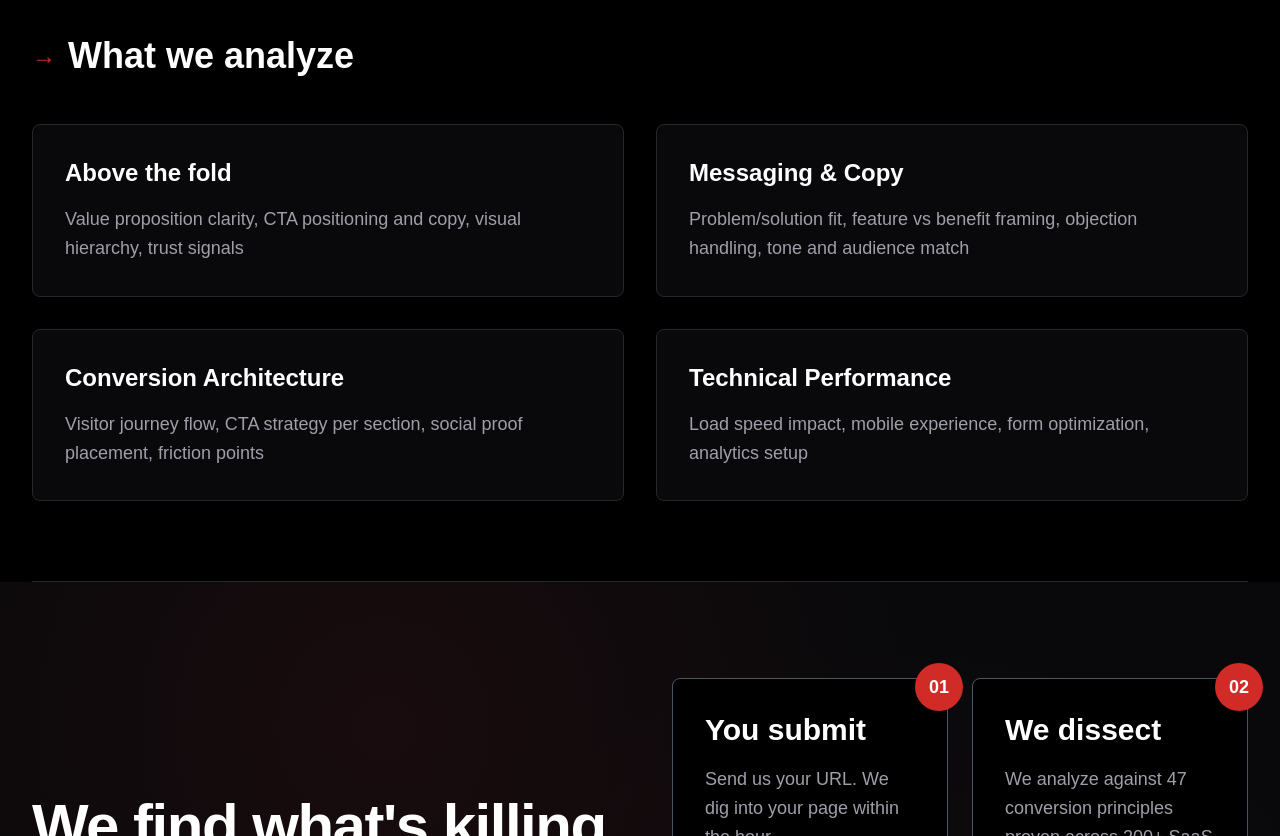
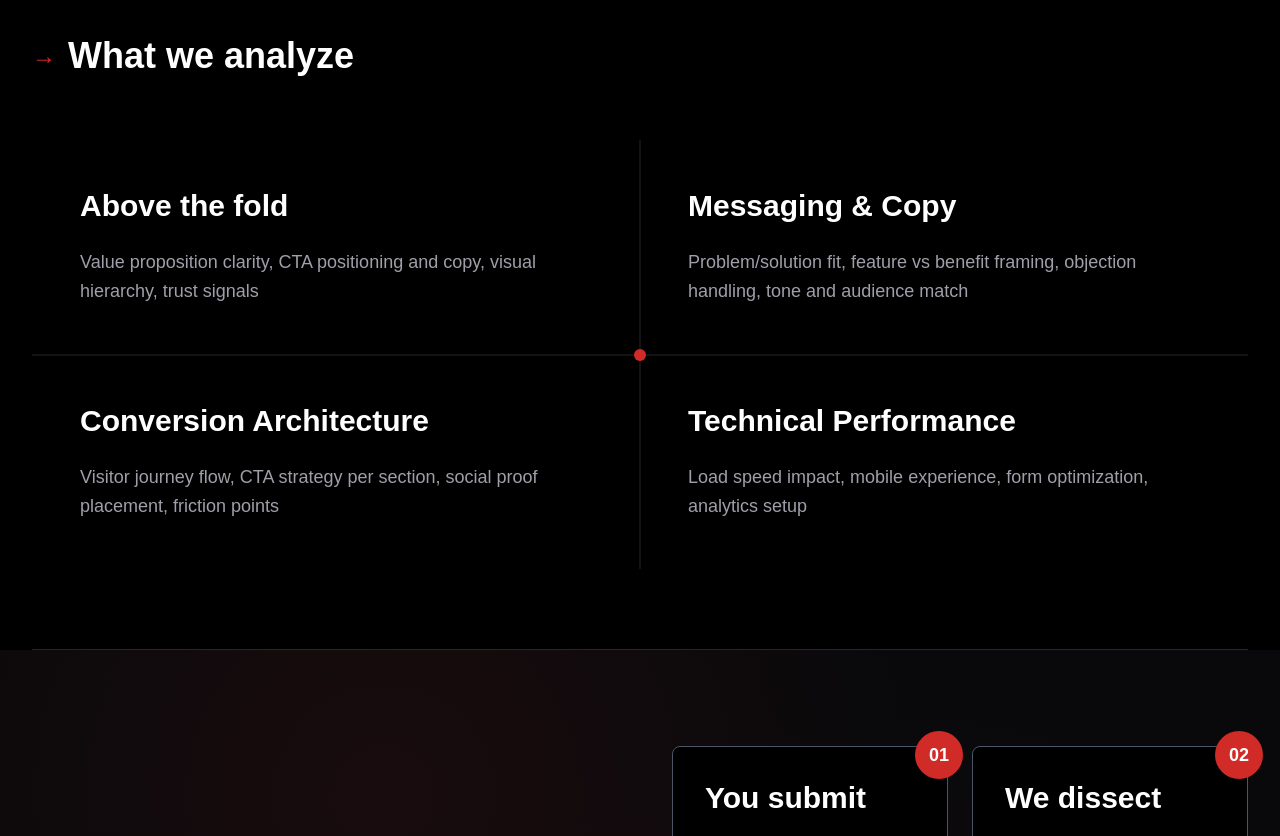
Before and after one commit to FahadBinQaiser/Sensiya, a React (Vite) app: page / in a window 1280 px wide. Shown: the part 3900-4736 px from the top of the page. Built offline with nearby package versions, Linux system fonts and the light colour scheme; a web font is replaced by a local one.

Commit message:
Almost done

```diff
--- a/src/components/Analyze/Analyze.jsx
+++ b/src/components/Analyze/Analyze.jsx
@@ -25,29 +25,37 @@ export default function Analyze() {
   ];
 
   return (
-    <section id="analyze" className=" bg-black">
+    <section id="analyze" className="bg-black">
       <div className="relative max-w-7xl mx-auto px-6 lg:px-8">
-        <div className="border-t border-b pb-20 border-zinc-800 pt-20">
-          <div className="mb-12">
+        <div className="border-t border-b border-zinc-800 py-20">
+          <div className="mb-16">
             <h3 className="text-3xl md:text-4xl font-bold text-white mb-3 flex items-center gap-3">
               <span className="text-[#D12B27] text-2xl">→</span>
               What we analyze
             </h3>
           </div>
 
-          <div className="grid grid-cols-1 md:grid-cols-2 gap-8">
+          <div className="relative grid grid-cols-1 md:grid-cols-2 gap-0">
+            <div className="hidden md:block absolute left-1/2 top-0 bottom-0 w-px bg-zinc-800 -translate-x-1/2" />
+
+            <div className="hidden md:block absolute top-1/2 left-0 right-0 h-px bg-zinc-800 -translate-y-1/2" />
+
+            <div className="hidden md:block absolute top-1/2 left-1/2 w-3 h-3 bg-[#D12B27] rounded-full -translate-x-1/2 -translate-y-1/2 z-10" />
+
             {analysisCategories.map((category, index) => (
               <div
                 key={index}
-                className="group relative bg-zinc-950 border border-zinc-800 p-8 rounded-lg transition-all duration-300 hover:border-[#D12B27]/30"
+                className="group relative p-12 transition-all duration-300 hover:bg-zinc-950/50"
               >
-                <h4 className="text-xl md:text-2xl font-bold text-white mb-4">
+                <h4 className="text-2xl md:text-3xl font-bold text-white mb-6">
                   {category.title}
                 </h4>
 
-                <p className="text-zinc-400 text-base md:text-lg leading-relaxed">
+                <p className="text-zinc-400 text-lg leading-relaxed">
                   {category.items}
                 </p>
+
+                <div className="absolute top-4 right-4 w-8 h-8 border-t-2 border-r-2 border-[#D12B27] opacity-0 group-hover:opacity-100 transition-opacity duration-300" />
               </div>
             ))}
           </div>
```
